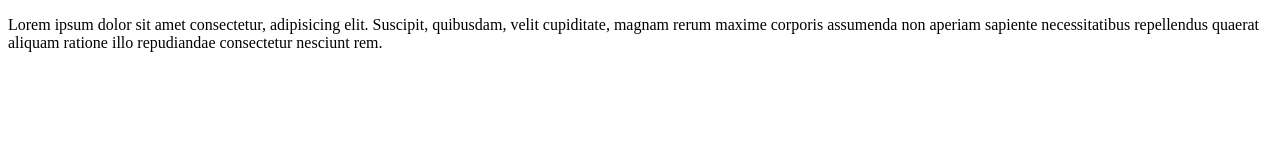
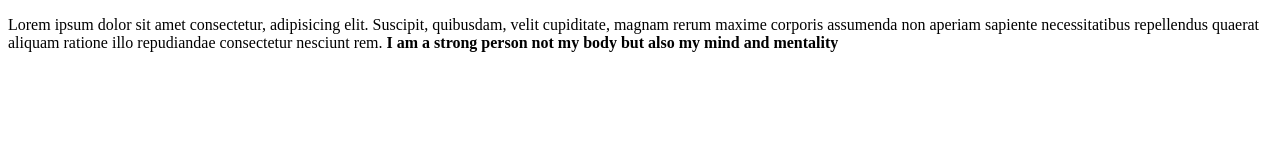
Before and after one commit to AnupomRoyShuvo/my-first-repo, a plain HTML site: page index.html in a window 1280 px wide. Drawn offline with Linux system fonts and the light colour scheme.

Commit message:
add something

```diff
--- a/index.html
+++ b/index.html
@@ -13,6 +13,7 @@
         Lorem ipsum dolor sit amet consectetur, adipisicing elit. Suscipit, quibusdam, velit cupiditate, magnam rerum
         maxime corporis assumenda non aperiam sapiente necessitatibus repellendus quaerat aliquam ratione illo
         repudiandae consectetur nesciunt rem.
+        <strong>I am a strong person not my body but also my mind and mentality</strong>
     </p>
 </body>
 
```
